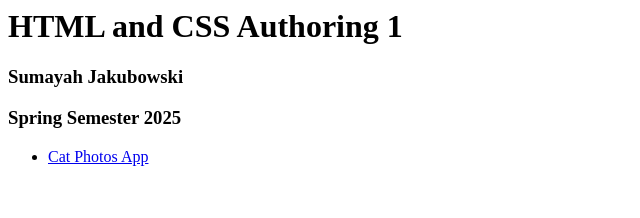
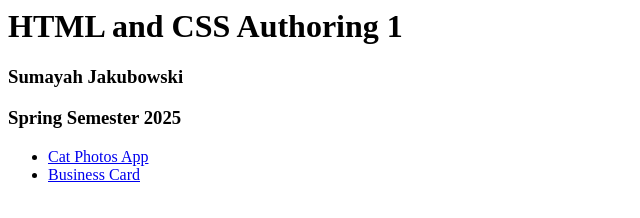
Before and after one commit to SumayahJ/HTML-1, a plain HTML site: page index.html in a window 1280 px wide. Shown: the whole page, without its empty margins (0-640 px from the left). Drawn offline with Linux system fonts and the light colour scheme.

Commit message:
Update index.html

```diff
--- a/index.html
+++ b/index.html
@@ -10,6 +10,7 @@
 
     <ul>
       <li><a href="Cat-Photos/index.html">Cat Photos App</a></li>
+      <li><a href="business-card/index.html">Business Card</a></li>
     </ul>
 
   </body>
```
